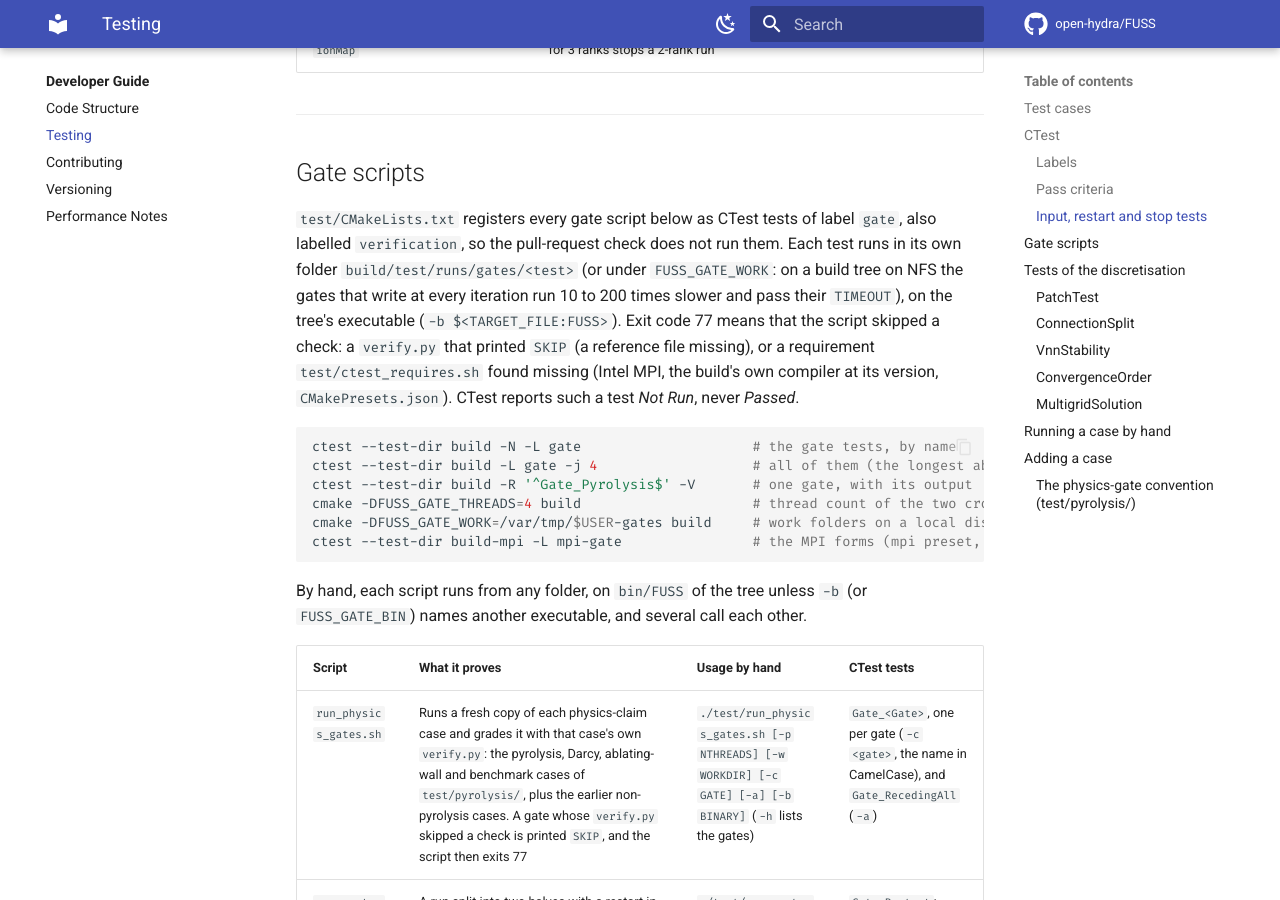
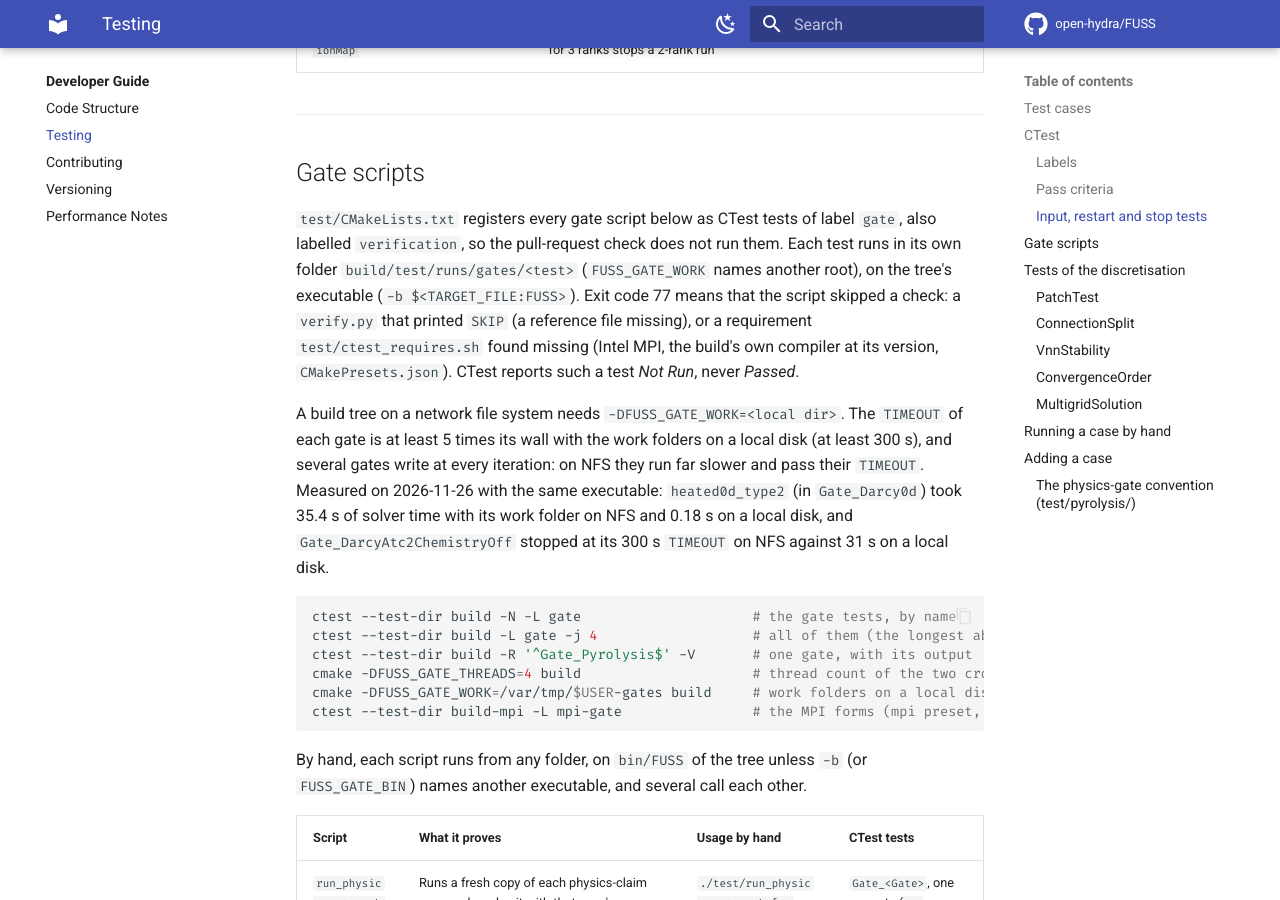
Before and after one commit to open-hydra/FUSS, an MkDocs documentation site: the page built from docs/development/testing.md, in a window 1280 px wide and 900 px high, scrolled down 5443 px. Built offline with MkDocs 1.6.1 and Material for MkDocs 9.7.7, drawn with Linux system fonts in a browser that asks for light colours; comment, search, counter and statistics services are not loaded.

Commit message:
docs(testing): a build tree on a network file system needs -DFUSS_GATE_WORK
The gate TIMEOUTs come from the local-disk walls (>= 5x, at least 300 s); the page says so, and gives the
measurement of 2026-11-26 (heated0d_type2: 35.4 s of solver time on NFS, 0.18 s on a local disk;
Gate_DarcyAtc2ChemistryOff at its 300 s TIMEOUT on NFS, 31 s on a local disk).

Co-Authored-By: Claude Opus 5.5 <noreply@anthropic.com>
Claude-Session: https://claude.ai/code/session_01Q6mgzZ4Em2XSijeD1s9D94

````diff
--- a/docs/development/testing.md
+++ b/docs/development/testing.md
@@ -125,12 +125,18 @@ The tests of `test/input-io/` run scripts on copies of the cases. Each prints on
 
 `test/CMakeLists.txt` registers every gate script below as CTest tests of label `gate`, also
 labelled `verification`, so the pull-request check does not run them. Each test runs in its own
-folder `build/test/runs/gates/<test>` (or under `FUSS_GATE_WORK`: on a build tree on NFS the gates that write at
-every iteration run 10 to 200 times slower and pass their `TIMEOUT`), on the tree's executable
-(`-b $<TARGET_FILE:FUSS>`). Exit code
-77 means that the script skipped a check: a `verify.py` that printed `SKIP` (a reference file
-missing), or a requirement `test/ctest_requires.sh` found missing (Intel MPI, the build's own
-compiler at its version, `CMakePresets.json`). CTest reports such a test *Not Run*, never *Passed*.
+folder `build/test/runs/gates/<test>` (`FUSS_GATE_WORK` names another root), on the tree's
+executable (`-b $<TARGET_FILE:FUSS>`). Exit code 77 means that the script skipped a check: a
+`verify.py` that printed `SKIP` (a reference file missing), or a requirement
+`test/ctest_requires.sh` found missing (Intel MPI, the build's own compiler at its version,
+`CMakePresets.json`). CTest reports such a test *Not Run*, never *Passed*.
+
+A build tree on a network file system needs `-DFUSS_GATE_WORK=<local dir>`. The `TIMEOUT` of each
+gate is at least 5 times its wall with the work folders on a local disk (at least 300 s), and
+several gates write at every iteration: on NFS they run far slower and pass their `TIMEOUT`.
+Measured on 2026-11-26 with the same executable: `heated0d_type2` (in `Gate_Darcy0d`) took 35.4 s
+of solver time with its work folder on NFS and 0.18 s on a local disk, and
+`Gate_DarcyAtc2ChemistryOff` stopped at its 300 s `TIMEOUT` on NFS against 31 s on a local disk.
 
 ```bash
 ctest --test-dir build -N -L gate                     # the gate tests, by name
````
